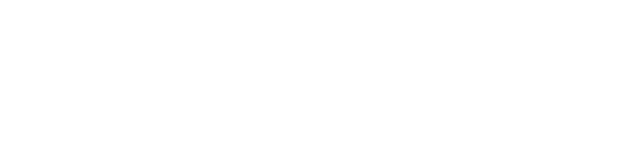
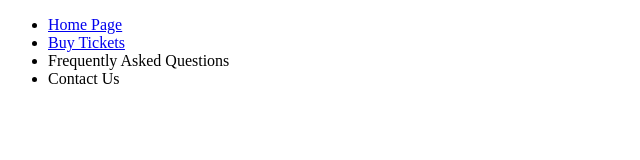
Before and after one commit to Borys-1/Claybrook-Zoo, a plain HTML site: page index.html in a window 1280 px wide. Shown: the whole page, without its empty margins (0-640 px from the left). Drawn offline with Linux system fonts and the light colour scheme.

Commit message:
Initial population of nav

```diff
--- a/index.html
+++ b/index.html
@@ -6,6 +6,14 @@
     <title>Claybrook Zoo</title>
 </head>
 <body>
+    <nav>
+        <ul>
+            <li><a href="#">Home Page</a></li>
+            <li><a href="#">Buy Tickets</a></li>
+            <li><a href="#"></a>Frequently Asked Questions</li>
+            <li><a href="#"></a>Contact Us</li>
+        </ul>
+    </nav>
 
 </body>
 </html>
```
